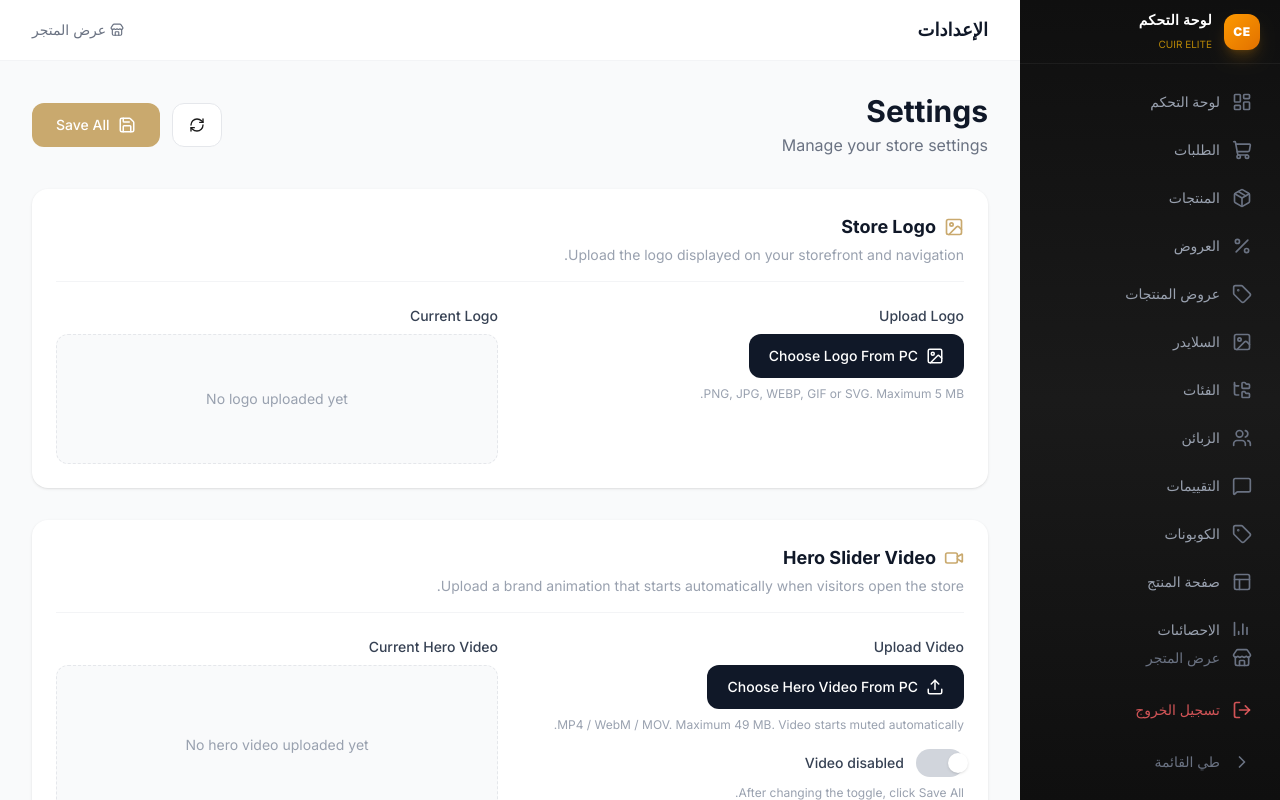
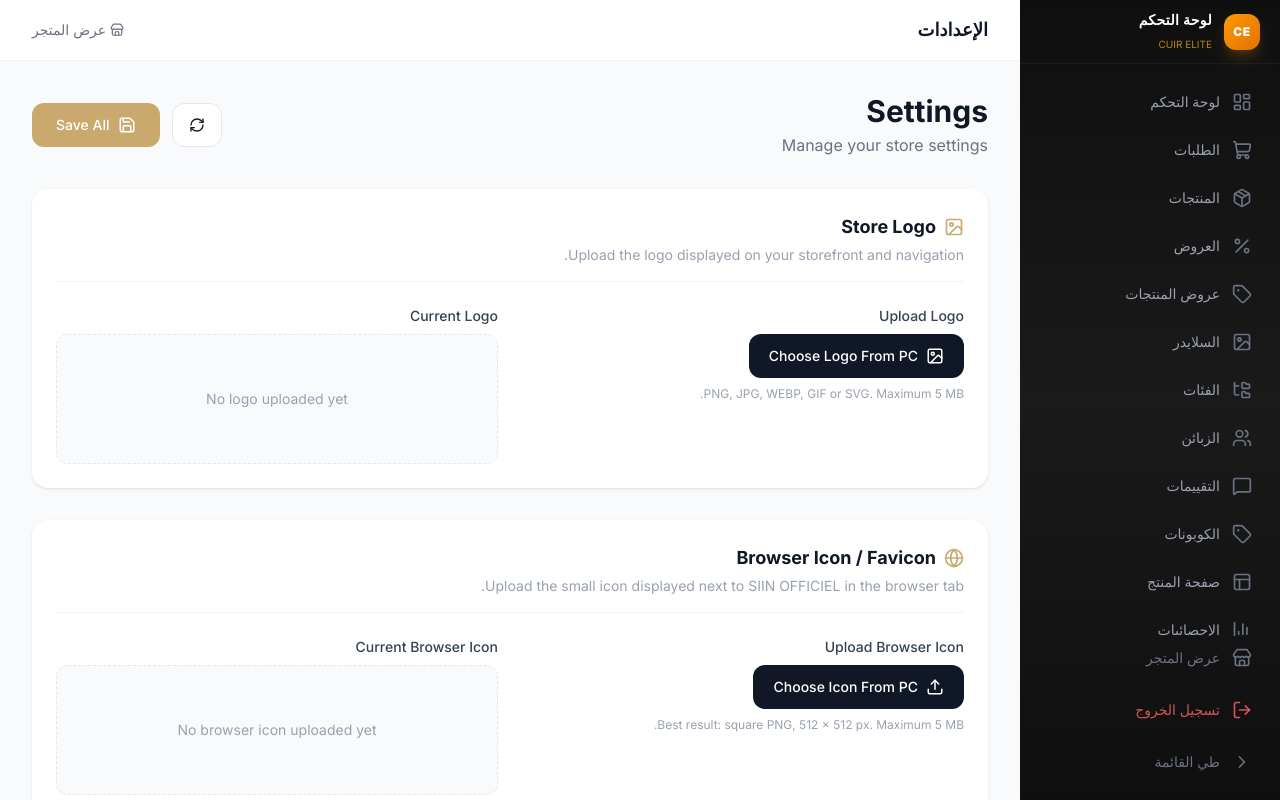
Before and after one commit to velastore893-pixel/cuirelite, a Next.js app: page /admin/settings in a window 1280 px wide. Built offline with nearby package versions, Linux system fonts and the light colour scheme; no server answers; the database is empty; a web font is replaced by a local one.

Commit message:
Update settings-client.tsx

```diff
--- a/src/app/admin/settings/settings-client.tsx
+++ b/src/app/admin/settings/settings-client.tsx
@@ -65,6 +65,7 @@ export default function AdminSettingsClient() {
   const [saving, setSaving] = useState(false);
   const [saved, setSaved] = useState(false);
   const [logoUploading, setLogoUploading] = useState(false);
+  const [faviconUploading, setFaviconUploading] = useState(false);
   const [heroVideoUploading, setHeroVideoUploading] = useState(false);
 
   const fetchData = async () => {
@@ -194,6 +195,75 @@ export default function AdminSettingsClient() {
       alert("Logo upload failed");
     } finally {
       setLogoUploading(false);
+      e.target.value = "";
+    }
+  };
+
+
+  const handleFaviconUpload = async (
+    e: React.ChangeEvent<HTMLInputElement>
+  ) => {
+    const file = e.target.files?.[0];
+
+    if (!file) return;
+
+    if (!file.type.startsWith("image/")) {
+      alert("Please choose an image file.");
+      e.target.value = "";
+      return;
+    }
+
+    if (file.size > 5 * 1024 * 1024) {
+      alert("Browser icon must be smaller than 5 MB.");
+      e.target.value = "";
+      return;
+    }
+
+    setFaviconUploading(true);
+
+    try {
+      const formData = new FormData();
+      formData.append("file", file);
+
+      const res = await fetch("/api/upload", {
+        method: "POST",
+        body: formData,
+      });
+
+      const data = await res.json();
+
+      if (!res.ok || !data.success || !data.url) {
+        throw new Error(data.error || "Browser icon upload failed");
+      }
+
+      updateSetting("favicon_url", data.url);
+
+      const saveRes = await fetch("/api/admin/settings", {
+        method: "PUT",
+        headers: {
+          "Content-Type": "application/json",
+        },
+        body: JSON.stringify({
+          key: "favicon_url",
+          value: data.url,
+        }),
+      });
+
+      if (!saveRes.ok) {
+        throw new Error("Icon uploaded but failed to save its URL");
+      }
+
+      setSaved(true);
+      setTimeout(() => setSaved(false), 2000);
+    } catch (err) {
+      console.error("Browser icon upload failed:", err);
+      alert(
+        err instanceof Error
+          ? err.message
+          : "Browser icon upload failed"
+      );
+    } finally {
+      setFaviconUploading(false);
       e.target.value = "";
     }
   };
@@ -842,6 +912,81 @@ export default function AdminSettingsClient() {
         </div>
 
 
+        {/* Browser Icon / Favicon */}
+        <div className="bg-white rounded-2xl shadow-sm p-6">
+          <div className="mb-6 pb-4 border-b border-gray-100">
+            <div className="flex items-center gap-2">
+              <Globe size={20} className="text-accent" />
+              <h2 className="text-lg font-bold text-gray-900">
+                Browser Icon / Favicon
+              </h2>
+            </div>
+
+            <p className="text-sm text-gray-400 mt-1">
+              Upload the small icon displayed next to SIIN OFFICIEL in the browser tab.
+            </p>
+          </div>
+
+          <div className="grid grid-cols-1 md:grid-cols-2 gap-6 items-start">
+            <div>
+              <label className="block text-sm font-medium text-gray-700 mb-2">
+                Upload Browser Icon
+              </label>
+
+              <label
+                className={`inline-flex items-center justify-center gap-2 px-5 py-3 rounded-xl text-sm font-medium transition-colors ${
+                  faviconUploading
+                    ? "bg-gray-400 text-white cursor-not-allowed"
+                    : "bg-gray-900 hover:bg-black text-white cursor-pointer"
+                }`}
+              >
+                {faviconUploading ? (
+                  <Loader2 size={18} className="animate-spin" />
+                ) : (
+                  <Upload size={18} />
+                )}
+
+                {faviconUploading
+                  ? "Uploading..."
+                  : "Choose Icon From PC"}
+
+                <input
+                  type="file"
+                  accept="image/png,image/jpeg,image/webp,image/gif,image/x-icon,image/vnd.microsoft.icon"
+                  onChange={handleFaviconUpload}
+                  disabled={faviconUploading}
+                  className="hidden"
+                />
+              </label>
+
+              <p className="text-xs text-gray-400 mt-2">
+                Best result: square PNG, 512 × 512 px. Maximum 5 MB.
+              </p>
+            </div>
+
+            <div>
+              <label className="block text-sm font-medium text-gray-700 mb-2">
+                Current Browser Icon
+              </label>
+
+              {getSetting("favicon_url") ? (
+                <div className="border border-gray-200 rounded-xl bg-gray-50 p-5 min-h-[130px] flex items-center justify-center">
+                  <img
+                    src={getSetting("favicon_url")}
+                    alt="Browser Icon"
+                    className="w-20 h-20 object-contain rounded-xl"
+                  />
+                </div>
+              ) : (
+                <div className="border border-dashed border-gray-200 rounded-xl bg-gray-50 p-5 min-h-[130px] flex items-center justify-center text-sm text-gray-400">
+                  No browser icon uploaded yet
+                </div>
+              )}
+            </div>
+          </div>
+        </div>
+
+
         {/* Hero Slider Video */}
         <div className="bg-white rounded-2xl shadow-sm p-6">
           <div className="mb-6 pb-4 border-b border-gray-100">
```
